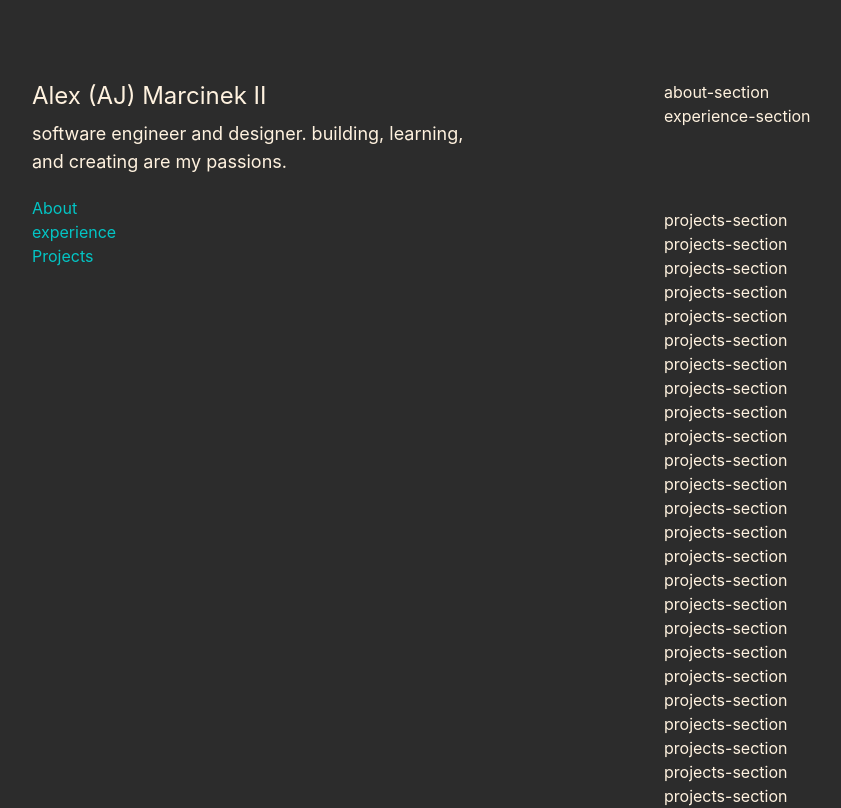
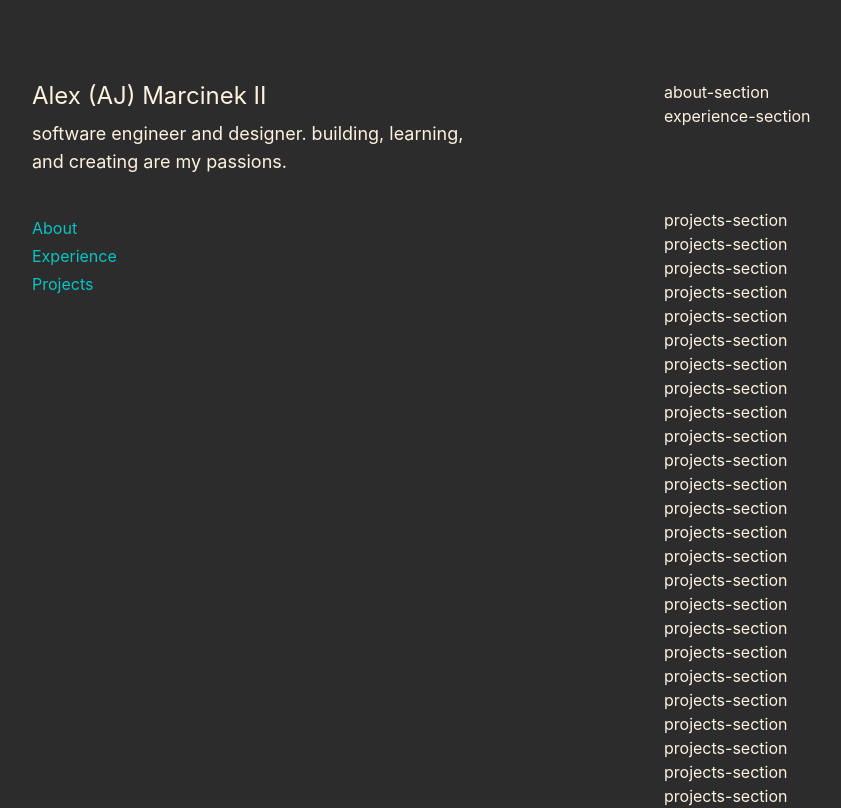
Before and after one commit to aj-marci/personal-website, a React (Create React App) app: page / in a window 1280 px wide. Shown: the top 808 px of the page, without its empty margins (8-849 px from the left). Built offline with nearby package versions, Linux system fonts and the light colour scheme.

Commit message:
nav styling and on click events added per section

```diff
--- a/src/components/About.js
+++ b/src/components/About.js
@@ -1,7 +1,7 @@
 function About() {
     return (
         <>
-        <div>
+        <div id="about-section">
             <h1>about-section</h1>
         </div>
         </>
--- a/src/components/Experience.js
+++ b/src/components/Experience.js
@@ -1,7 +1,7 @@
 function Experience() {
     return (
         <>
-        <div className="mb-20">
+        <div className="mb-20" id="exp-section">
             <h1>experience-section</h1>
         </div>
         </>
--- a/src/components/Nav.js
+++ b/src/components/Nav.js
@@ -22,14 +22,23 @@
                 Alex (AJ) Marcinek II</h1>
               <h2 className="text-lightcream lg:mb-5 md:mb-5 mb-3
                             lg:text-lg md:text-base text-sm max-w-md">
-                software engineer and designer. building, learning, and creating are my passions.</h2>
-              <ul className="text-turqoise">
-                  <li>About</li>
-                  <li>experience</li>
-                      <li>
-                      <a href="#projects-section"></a>
-                        Projects
-                      </li>
+                software engineer and designer. building, learning, and
+                creating are my passions.</h2>
+              <ul className="text-turqoise lg:mt-10 md:mt-8 mt-6">
+                <nav>
+                  <li className="mb-1">
+                    <a className="hover:text-orange" onClick={handleClick("about")}
+                      href="/#about-section">About</a>
+                  </li>
+                  <li className="mb-1">
+                    <a className="hover:text-orange" onClick={handleClick("exp")}
+                      href="/#exp-section">Experience</a>
+                  </li>
+                  <li className="mb-1">
+                    <a className="hover:text-orange" onClick={handleClick("projects")}
+                      href="/#projects-section">Projects</a>
+                  </li>
+                </nav>
               </ul>
           </div>
         </>
```
